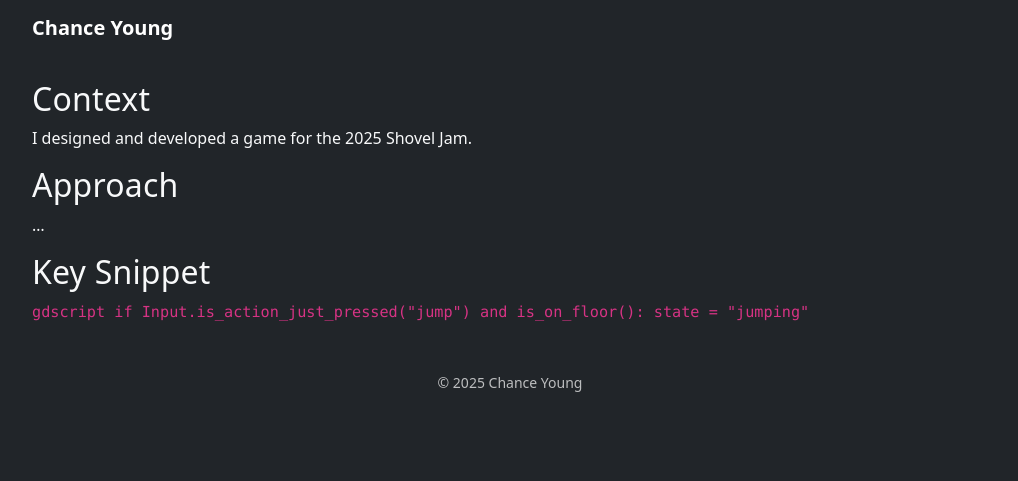
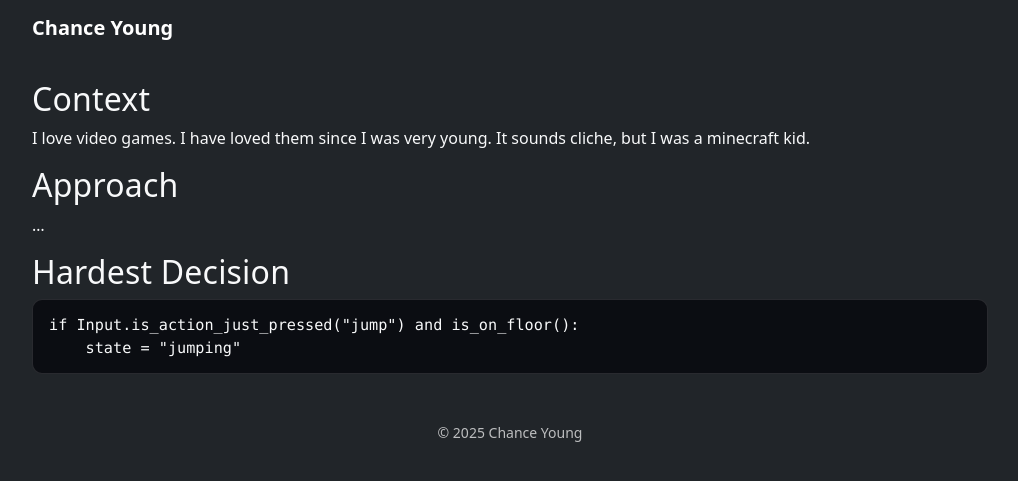
Before and after one commit to ChanceYoung/ChanceYoung.github.io, a Jekyll site: the page built from projects/objectiveoptional.md, in a window 1280 px wide. Shown: the top 481 px of the page, without its empty margins (130-1148 px from the left). Built offline with Jekyll 4.4.1, drawn with Linux system fonts in a browser that asks for light colours.

Commit message:
projects/objectiveoptional.md updated from https://stackedit.io/

````diff
--- a/projects/objectiveoptional.md
+++ b/projects/objectiveoptional.md
@@ -9,15 +9,17 @@ featured: true     # appears on the home page grid
 ---
 
 ## Context
-I designed and developed a game for the 2025 Shovel Jam.
+I love video games. I have loved them since I was very young. It sounds cliche, but I was a minecraft kid.
 
 ## Approach
 …
 
-## Key Snippet
+## Hardest Decision
 ```gdscript
 if Input.is_action_just_pressed("jump") and is_on_floor():
-    state = "jumping"```
+    state = "jumping"
+   ```
+
 <!--stackedit_data:
-eyJoaXN0b3J5IjpbNTQzNTg1NzExXX0=
+eyJoaXN0b3J5IjpbLTE3NjY4MTg5ODRdfQ==
 -->
````
